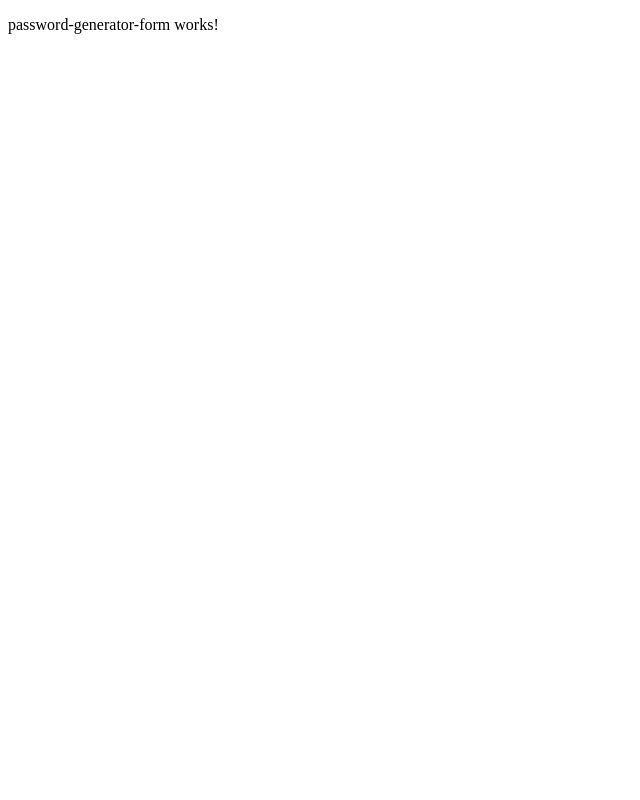
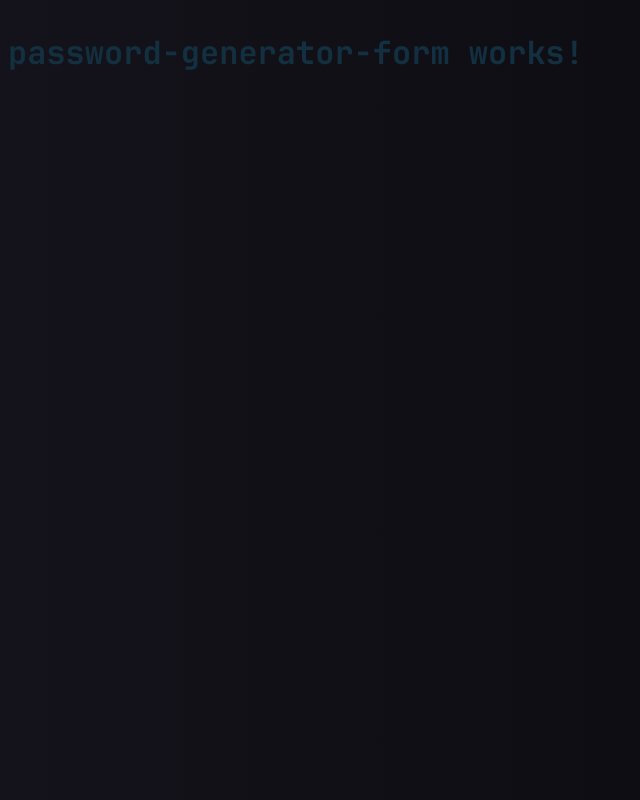
Before and after one commit to Urichcool/Password-Generator, an Angular app: page / in a window 1280 px wide. Shown: the whole page, without its empty margins (0-640 px from the left). Built offline with nearby package versions, Linux system fonts and the light colour scheme.

Commit message:
added-fonts

```diff
--- a/src/app/pages/main/components/password-generator-form/password-generator-form.component.html
+++ b/src/app/pages/main/components/password-generator-form/password-generator-form.component.html
@@ -1 +1 @@
-<p>password-generator-form works!</p>
+<p class="text-preset-1">password-generator-form works!</p>
--- /dev/null
+++ b/src/fonts.scss
@@ -0,0 +1,7 @@
+@font-face{
+    font-display: swap;
+     font-family: "JetBrains Mono";
+     font-style: normal;
+     font-weight: 700;
+     src: url('/assets/fonts/JetBrainsMono-Bold.woff2') format("woff2");
+}
--- a/src/styles.scss
+++ b/src/styles.scss
@@ -0,0 +1,49 @@
+@use "fonts";
+
+body {
+  background: linear-gradient(90deg, rgb(20, 19, 27), rgb(8, 7, 11) 100%);
+}
+
+:root {
+  --main-font-color: rgb(19, 48, 65);
+}
+
+.text-preset-1 {
+  color: var(--main-font-color);
+  font-family: JetBrains Mono;
+  font-size: 32px;
+  font-weight: 700;
+  line-height: 42px;
+  letter-spacing: 0px;
+  text-align: left;
+}
+
+.text-preset-2 {
+  color: var(--main-font-color);
+  font-family: JetBrains Mono;
+  font-size: 24px;
+  font-weight: 700;
+  line-height: 32px;
+  letter-spacing: 0px;
+  text-align: left;
+}
+
+.text-preset-3 {
+  color: var(--main-font-color);
+  font-family: JetBrains Mono;
+  font-size: 18px;
+  font-weight: 700;
+  line-height: 24px;
+  letter-spacing: 0px;
+  text-align: left;
+}
+
+.text-preset-4 {
+  color: var(--main-font-color);
+  font-family: JetBrains Mono;
+  font-size: 16px;
+  font-weight: 700;
+  line-height: 20px;
+  letter-spacing: 0px;
+  text-align: left;
+}
```
Also changed, not shown: public/assets/fonts/JetBrainsMono-Bold.woff2 (added).
